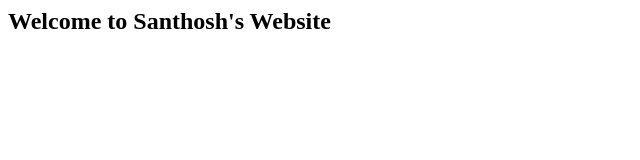
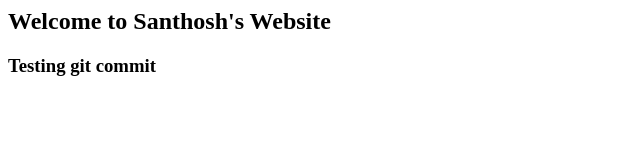
Before and after one commit to santhoshgande/POC-CICD, a plain HTML site: page index.html in a window 1280 px wide. Shown: the whole page, without its empty margins (0-640 px from the left). Drawn offline with Linux system fonts and the light colour scheme.

Commit message:
teating git commit

```diff
--- a/index.html
+++ b/index.html
@@ -2,5 +2,6 @@
         <title>Sample Website</title>
         <body>
                 <h2>Welcome to Santhosh's Website</h2>
+		<h3>Testing git commit</h3>
         </body>
 </html>
```
